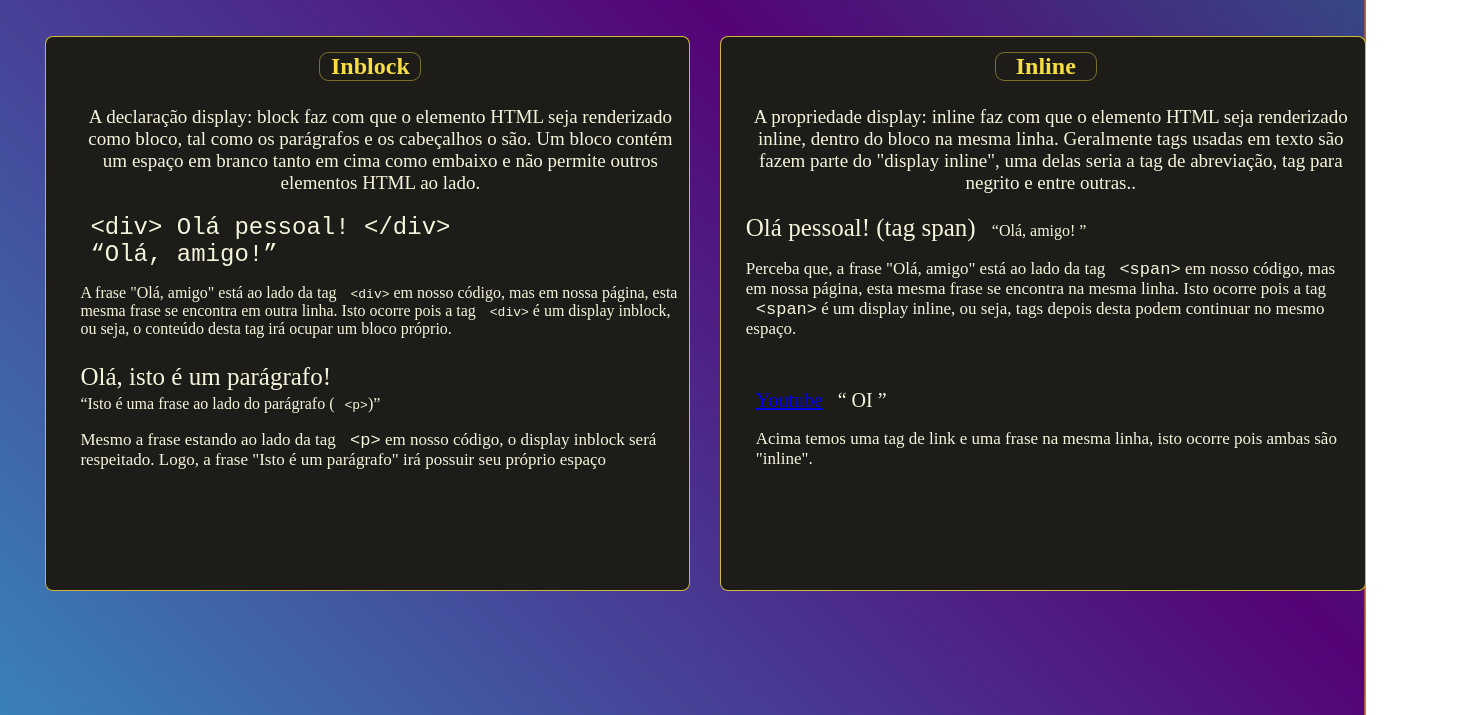
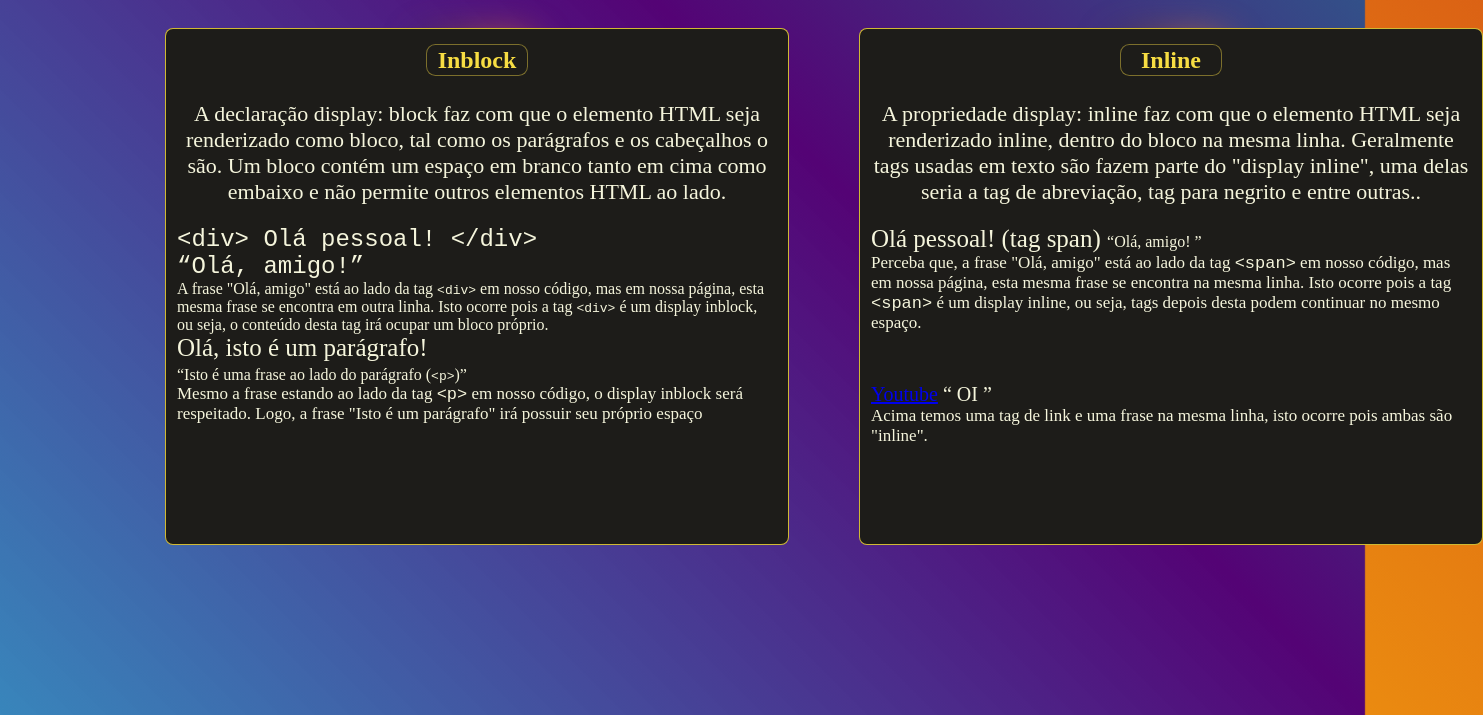
Before and after one commit to FireguiQueen/rocketseat-discover, a plain HTML site: page Trilha fundamentar/Ex019 (CSS - Inline & inblock & flex).html in a window 1280 px wide. Shown: the part 85-800 px from the top of the page, 1483 px wide, since content can reach past the window. Drawn offline with Linux system fonts and the light colour scheme.

Commit message:
Update Ex019 (CSS - Inline & inblock & flex).html

```diff
--- a/Trilha fundamentar/Ex019 (CSS - Inline & inblock & flex).html
+++ b/Trilha fundamentar/Ex019 (CSS - Inline & inblock & flex).html
@@ -1,7 +1,14 @@
+<!DOCTYPE html>
+<html lang="en">
+<head>
+    <meta charset="UTF-8">
+    <meta http-equiv="X-UA-Compatible" content="IE=edge">
+    <meta name="viewport" content="width=device-width, initial-scale=1.0">
+    <title>Inline, inblock & flex</title>
     <head>
         <style>
             *{
-            margin-left: 10px;
+                margin: 0;
                 padding: 0;
             }
             body {
@@ -15,12 +22,13 @@
                 color:rgb(244, 163, 13);
                 display: flex;
                 justify-content: center;
-        }
-        h1{
+            } h1 {
                 margin: 25px 0px 50px;
                 border-bottom: 1px solid rgba(244, 201, 120, 0.857);
             }
-        div#block{
+
+
+            div.block{
                 box-sizing: border-box;
                 margin: 0px 0px 25px 15px;
                 border: 1.5px solid #e9cf39df;
@@ -28,29 +36,36 @@
                 border-radius: 8px;
                 color: beige;
                 width: 900px;
-            padding-inline: 14.4px 9px;
+                padding-inline: 11px;
             }
+
             .identify{
                 display: flex;
+                align-items: center;
                 justify-content: center;
+                position: relative;
                 margin: 15px auto;
+                margin-bottom: 25px;
+                background-color: #1D1C19;
+
+                height: 30px;
                 width: 100px;
-            color:#F7DD43;;
+                color:#F7DD43;
                 border: 1.5px solid #e9d04476;
                 border-radius: 9.4px;
                 text-align: center;
-            margin-bottom: 25px;
             }
 
             .explication{
                 text-align: center;
-            font-size: 19px;
+                font-size: 22px;
                 margin-bottom: 20px;
             }
 
             #universal {
+                margin-inline: 150px;
                 display: flex;
-            gap: 15px;
+                gap: 55px;
             }
             .demons{
                 font-size: 1.5rem;
@@ -59,15 +74,20 @@
 
 
             /* ANIMATIONS */
-        #block{
+
+            /* Cards */
+            .block{
                 transition: 200ms transform cubic-bezier(.42, 0, .65, 1.7);
             }
-        #block:hover{
-            transform: scale(1.032);
+            .block:hover{
+                transform: scale(1.1);
+                margin-inline: 3px;
                 transition: 200ms transform cubic-bezier(.42, 0, .65, 1.7);
             }
 
 
+
+            /* Background */
             @keyframes change_bc{
                 0%{
                     background-position: 0% 50%;
@@ -77,51 +97,76 @@
                     background-position: 0% 50%;
                 }
             }
+
+
+            /* Border */
+            .identify::before, .identify::after{
+                content: "";
+                position: absolute;
+                width: calc(100% + 5px);
+                height: calc(100% + 5px);
+                background: linear-gradient(45deg, #1D1C19, #3b322a, #FD841F, #E14D2A, #db1252);
+                z-index: -2;
+                background-size: 300%;
+                border-radius: 9.4px;
+                animation: border_animation 2s linear alternate 0.4s infinite;[
+                border:;
+                ]
+
+            }
+
+            @keyframes border_animation{
+                0%{
+                    background-position: 0%;
+
+                }
+                50%{
+                    background-position: 50%;
+                }
+                100%{
+                    background-position: 100%;
+                }
+            }
+            .identify::after{
+                filter: blur(20px);
+            }
         </style>
     </head>
+<body>
     <header>
         <h1>Inblock, &nbsp;flex & inline  </h1>
     </header>
     <div id="universal">
-    <div id="block">
+
+
+        <!-- CARD DO INBLOCK -->
+        <div class="block">
             <h2 class="identify">Inblock </h2>
             <div id="cont">
                 <p class="explication"> A declaração display: block faz com que o elemento HTML seja renderizado como bloco, tal como os parágrafos e os cabeçalhos o são. Um bloco contém um espaço em branco tanto em cima como embaixo e não permite outros elementos HTML ao lado. </p>
                 <div class="demons"> <code> &lt;div&gt; Olá pessoal! &lt;&sol;div&gt;</div> <q class="demons">Olá, amigo!</q> </code>
-            <p>
-                A frase "Olá, amigo" está ao lado da tag <code>&lt;div&gt;</code> em nosso código, mas em nossa página,
-                esta mesma frase se encontra em outra linha. Isto ocorre pois a tag <code>&lt;div&gt;</code> é um display inblock,
-                ou seja, o conteúdo desta tag irá ocupar um bloco próprio.
-            </p>
+                <p> A frase "Olá, amigo" está ao lado da tag <code>&lt;div&gt;</code> em nosso código, mas em nossa página, esta mesma frase se encontra em outra linha. Isto ocorre pois a tag <code>&lt;div&gt;</code> é um display inblock, ou seja, o conteúdo desta tag irá ocupar um bloco próprio.</p>
                 <p style="font-size: 25px; margin-bottom: 4px"> Olá, isto é um parágrafo!</p> <q>Isto é uma frase ao lado do parágrafo (<code>&lt;p&gt;</code>)</q>
-
-            <p style="font-size: 17px ; width: 600px; margin-bottom: 120px;">
-                Mesmo a frase estando ao lado da tag <code>&lt;p&gt;</code> em nosso código, o display inblock será respeitado.
-                Logo, a frase "Isto é um parágrafo" irá possuir seu próprio espaço
-            </p>
+                <p style="font-size: 17px ; width: 600px; margin-bottom: 120px;">Mesmo a frase estando ao lado da tag <code>&lt;p&gt;</code> em nosso código, o display inblock será respeitado. Logo, a frase "Isto é um parágrafo" irá possuir seu próprio espaço</p>
+            </div>
         </div>
 
-    </div>
-    <div id="block">
-        <h2 class="identify">Inline </h2>
-        <p class="explication">
-            A propriedade display: inline faz com que o elemento HTML seja renderizado inline, dentro do bloco na mesma linha.
-            Geralmente tags usadas em texto são fazem parte do "display inline", uma delas seria a tag de abreviação, tag para negrito e entre outras..
-        </p>
+
+        <!-- Card do INLINE-->
+        <div class="block">
+            <h2 class="identify">Inline</h2>
+            <p class="explication"> A propriedade display: inline faz com que o elemento HTML seja renderizado inline, dentro do bloco na mesma linha. Geralmente tags usadas em texto são fazem parte do "display inline", uma delas seria a tag de abreviação, tag para negrito e entre outras..</p>
             <span style="font-size: 25px;">Olá pessoal! (tag span) </span> <q>Olá, amigo! </q>
-        <p style="font-size: 17px ; width: 600px; margin-bottom: 50px;">
-            Perceba que, a frase "Olá, amigo" está ao lado da tag <code>&lt;span&gt;</code> em nosso código, mas em nossa página,
-            esta mesma frase se encontra na mesma linha. Isto ocorre pois a tag <code>&lt;span&gt;</code> é um display inline,
-            ou seja, tags depois desta podem continuar no mesmo espaço.
-        </p>
-
+            <p style="font-size: 17px ; width: 600px; margin-bottom: 50px;">Perceba que, a frase "Olá, amigo" está ao lado da tag <code>&lt;span&gt;</code> em nosso código, mas em nossa página, esta mesma frase se encontra na mesma linha. Isto ocorre pois a tag <code>&lt;span&gt;</code> é um display inline, ou seja, tags depois desta podem continuar no mesmo espaço.</p>
             <div style="font-size: 20px;">
                 <a href="https://youtube.com.br">Youtube</a> <q> OI </q>
                 <p style="font-size: 17px ; width: 600px; margin-bottom: 50px;"> Acima temos uma tag de link e uma frase na mesma linha, isto ocorre pois ambas são "inline". </p>
             </div>
-        <p style="font-size: 19px; margin-bottom: -25px;" >
         </div>
+
+
     </div>
+
 
 
     <!--
@@ -143,3 +188,6 @@
     > Adiciona mais proprieties
     > Junta as tags irmãs, "gap: " será necessário.
     -->
+
+</body>
+</html>
```
Lines whose indentation alone changed are shown as unchanged.
